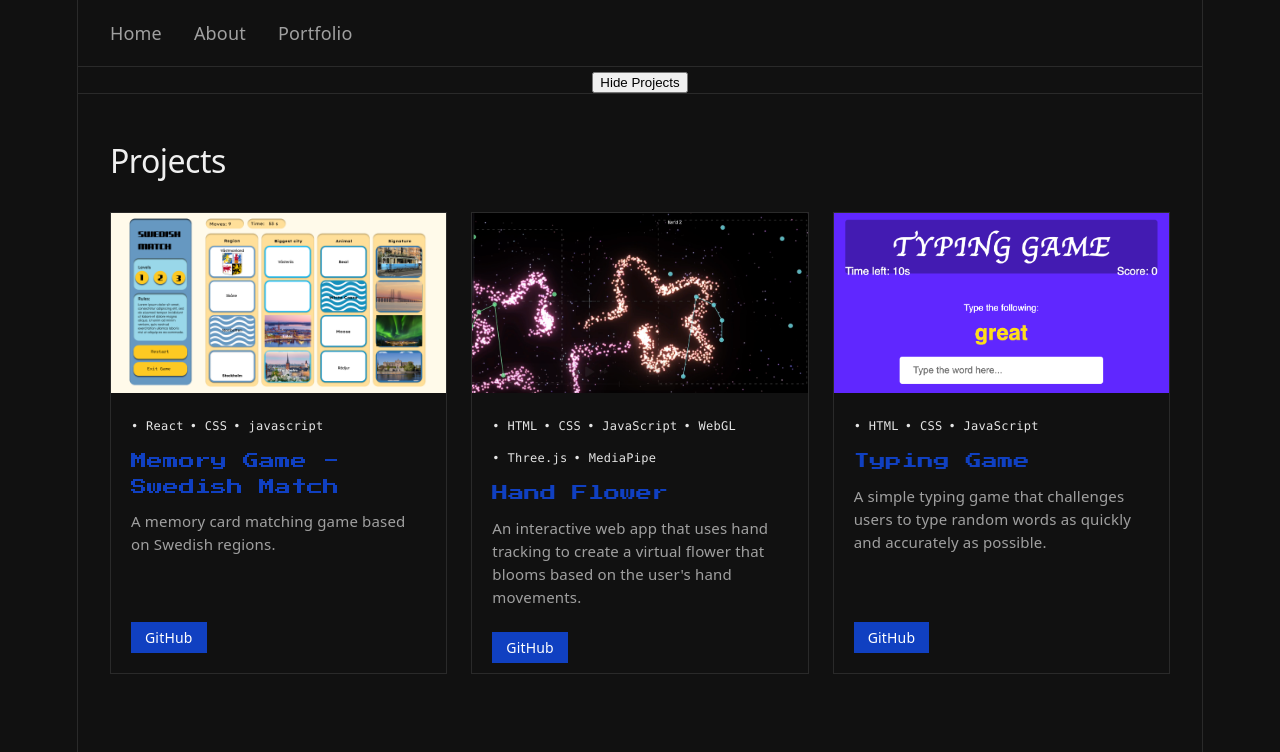
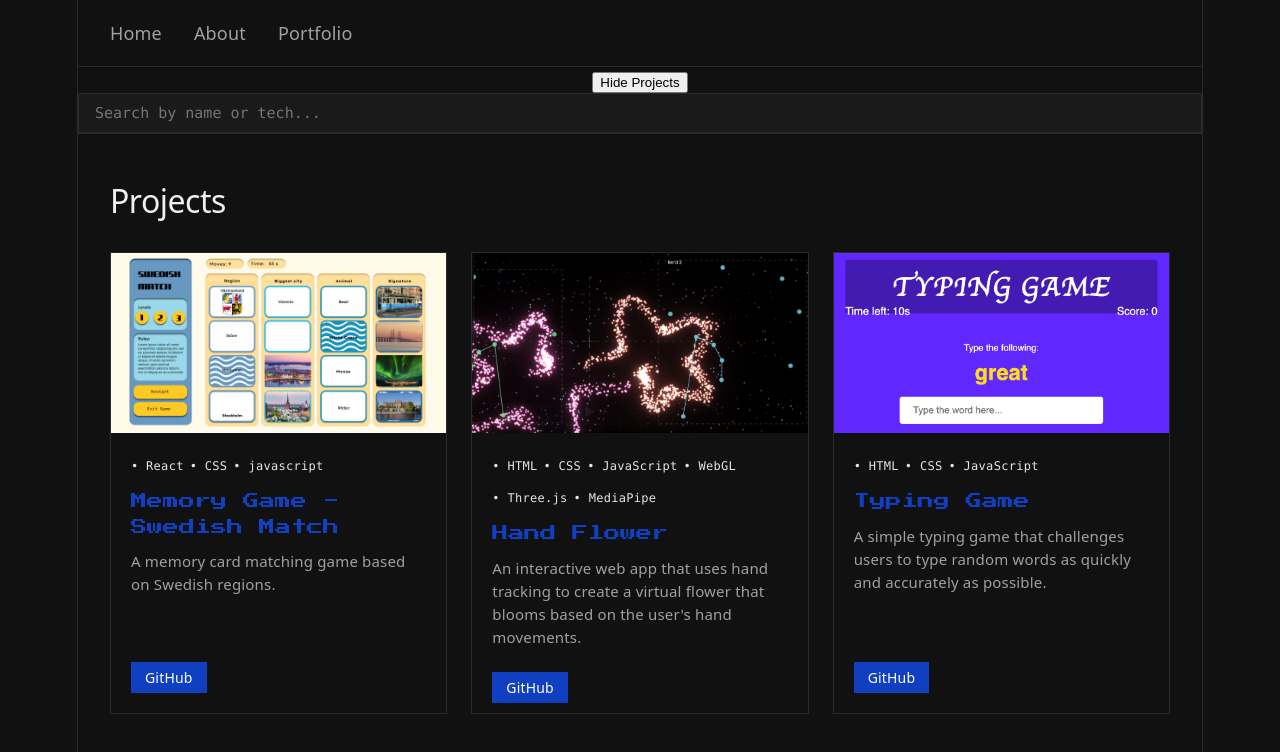
Before and after one commit to lilsycz/react-portfolio, a React app in the folder my-fabulous-projects/: page /portfolio in a window 1280 px wide. Both pictures are taken after a click on the button "Explore Projects". Shown: the top 752 px of the page. Built offline with nearby package versions, Linux system fonts and the light colour scheme; the HTML template or start-up script is replaced by a standard one.

Commit message:
Add search functionality to Projects component for filtering by name or tech

```diff
--- a/my-fabulous-projects/src/components/Projects.css
+++ b/my-fabulous-projects/src/components/Projects.css
@@ -1,3 +1,21 @@
+.search-bar {
+  display: block;
+  width: 100%;
+  padding: 10px 16px;
+  font-size: 15px;
+  font-family: var(--mono);
+  background: var(--code-bg);
+  color: var(--text-h);
+  border: 1px solid var(--border);
+  border-radius: 0;
+  box-sizing: border-box;
+  outline: none;
+
+  &:focus {
+    border-color: #1040C1;
+  }
+}
+
 #projects {
   padding: 48px 32px;
   border-top: 1px solid var(--border);
--- a/my-fabulous-projects/src/pages/Portfolio.jsx
+++ b/my-fabulous-projects/src/pages/Portfolio.jsx
@@ -45,6 +45,14 @@ const projects = [
 
 export default function Portfolio() {
   const [show, setShow] = useState(false)
+  const [query, setQuery] = useState('')
+
+  const filtered = projects.filter((project) => {
+    const q = query.toLowerCase()
+    const matchesName = project.name.toLowerCase().includes(q)
+    const matchesTech = project.tech.some((t) => t.toLowerCase().includes(q))
+    return matchesName || matchesTech
+  })
 
   return (
     <div>
@@ -52,7 +60,18 @@ export default function Portfolio() {
         {show ? 'Hide Projects' : 'Explore Projects'}
       </button>
 
-      {show && <Projects projects={projects} />}
+      {show && (
+        <>
+          <input
+            type="text"
+            placeholder="Search by name or tech..."
+            value={query}
+            onChange={(e) => setQuery(e.target.value)}
+            className="search-bar"
+          />
+          <Projects projects={filtered} />
+        </>
+      )}
     </div>
   )
 }
```
